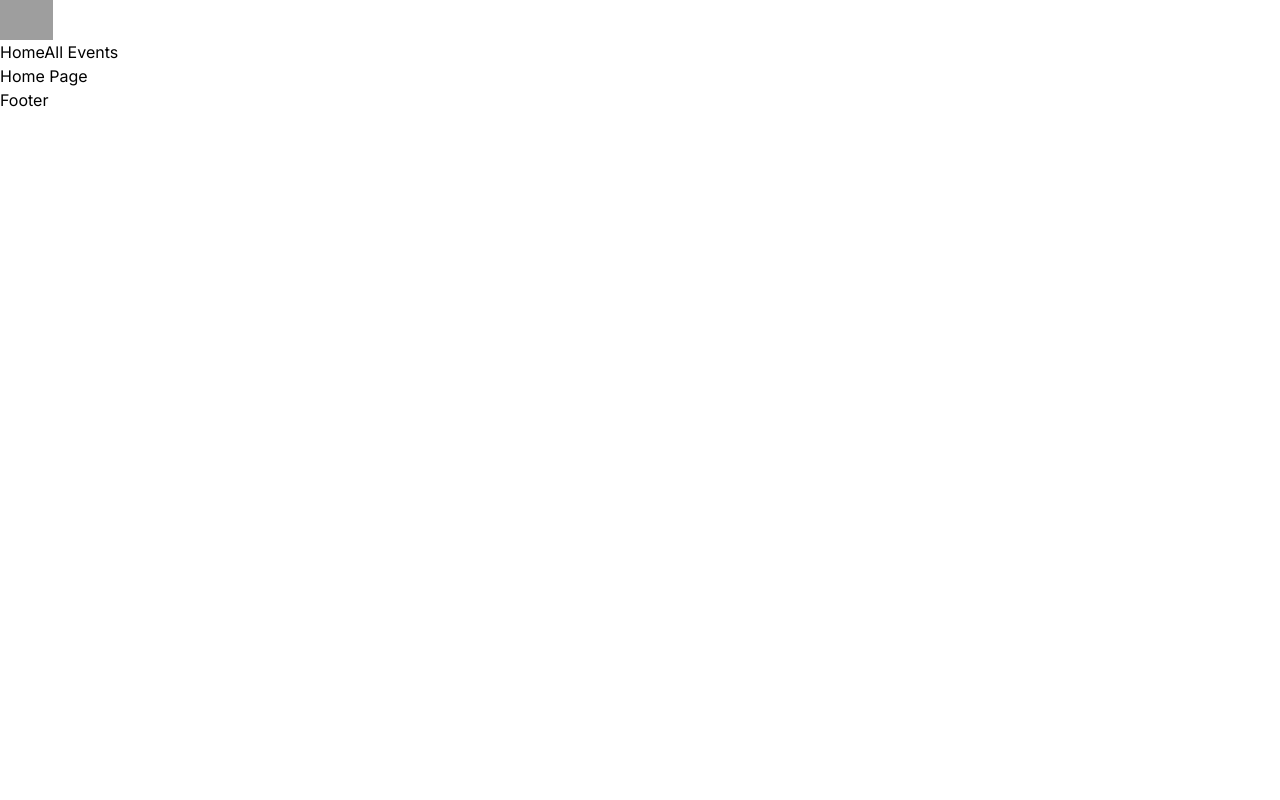
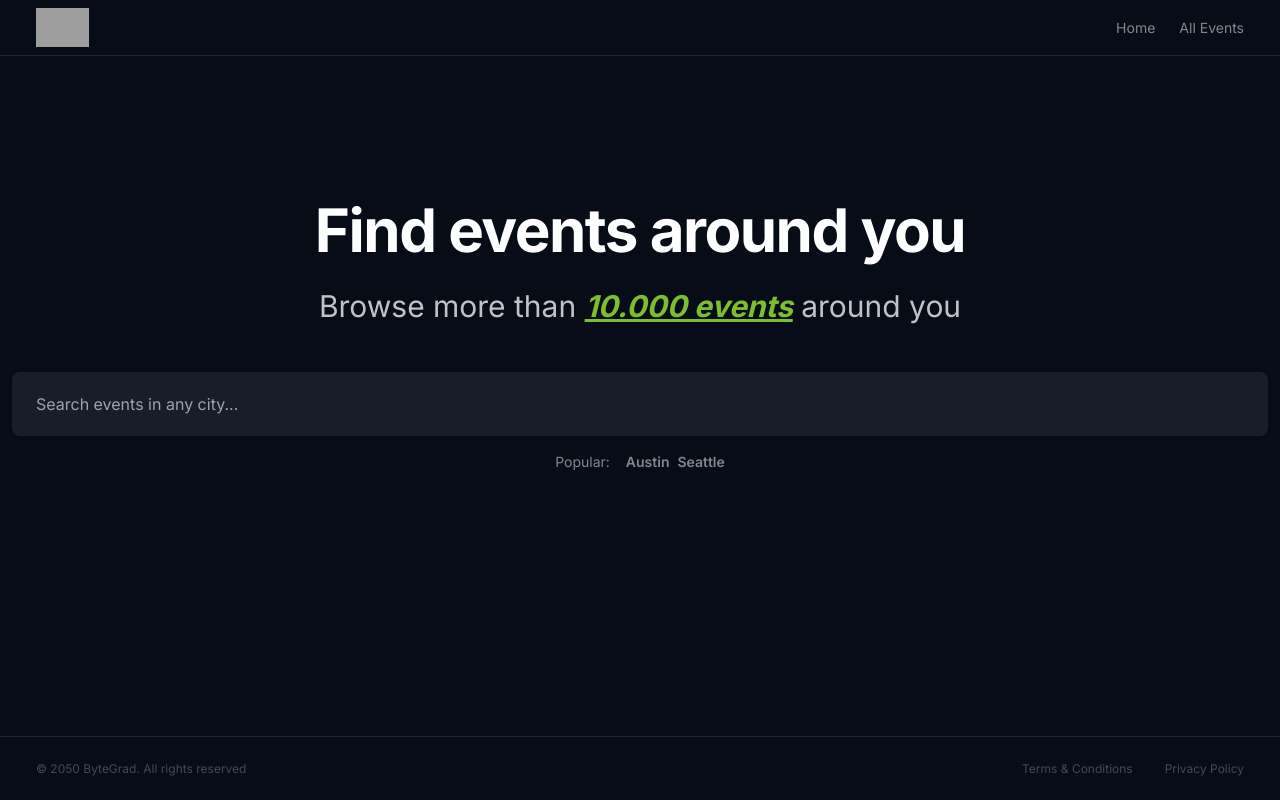
Before and after one commit to LenSys/next-js-evento, a Next.js app: page / in a window 1280 px wide. Built offline with nearby package versions, Linux system fonts and the light colour scheme; grey boxes are pictures that could not be loaded.

Commit message:
add styling for homepage

```diff
--- a/src/app/layout.tsx
+++ b/src/app/layout.tsx
@@ -3,6 +3,7 @@
 import "./globals.css";
 import Header from "@/components/header";
 import Footer from "@/components/footer";
+import Container from "@/components/container";
 
 const inter = Inter({ subsets: ["latin"] });
 
@@ -18,10 +19,12 @@
 }) {
   return (
     <html lang="en">
-      <body className={inter.className}>
-        <Header />
-        {children}
-        <Footer />
+      <body className={`${inter.className} bg-gray-950 text-white`}>
+        <Container>
+          <Header />
+          {children}
+          <Footer />
+        </Container>
       </body>
     </html>
   );
--- a/src/app/page.tsx
+++ b/src/app/page.tsx
@@ -1,3 +1,34 @@
+import Link from "next/link";
+
 export default function Home() {
-  return <main>Home Page</main>;
+  return (
+    <main className="flex flex-col items-center pt-36 px-3">
+      <h1 className="text-3xl lg:text-6xl font-bold tracking-tight">
+        Find events around you
+      </h1>
+      <p className="mb-12 mt-7 text-2xl lg:text-3xl opacity-75">
+        Browse more than{" "}
+        <span className="font-bold italic underline text-[#a4f839]">
+          10.000 events
+        </span>{" "}
+        around you
+      </p>
+
+      <form className="w-full sm:[w-580px]">
+        <input
+          className="w-full h-16 rounded-lg bg-white/[7%] px-6 outline-none ring-[#a4f839]/50 focus:ring-2 focus:bg-white/10 transition"
+          placeholder="Search events in any city..."
+          spellCheck={false}
+        />
+      </form>
+
+      <section className="mt-4 flex gap-x-4 text-sm text-white/50">
+        <p>Popular:</p>
+        <div className="space-x-2 font-semibold">
+          <Link href="/events/austin">Austin</Link>
+          <Link href="/events/seattle">Seattle</Link>
+        </div>
+      </section>
+    </main>
+  );
 }
--- /dev/null
+++ b/src/components/container.tsx
@@ -0,0 +1,11 @@
+type ContainerProps = {
+  children: React.ReactNode;
+};
+
+export default function Container({ children }: ContainerProps) {
+  return (
+    <div className="flex flex-col max-w-7xl min-h-screen mx-auto bg-white/[2%]">
+      {children}
+    </div>
+  );
+}
--- a/src/components/footer.tsx
+++ b/src/components/footer.tsx
@@ -1,3 +1,30 @@
+import Link from "next/link";
+
+const routes = [
+  {
+    path: "/terms-conditions",
+    name: "Terms & Conditions",
+  },
+  {
+    path: "/privacy-policy",
+    name: "Privacy Policy",
+  },
+];
+
 export default function Footer() {
-  return <footer>Footer</footer>;
+  return (
+    <footer className="mt-auto flex items-center justify-between h-16 border-t border-white/10 px-3 sm:px-9 text-xs text-white/25">
+      <small className="text-xs">
+        &copy; 2050 ByteGrad. All rights reserved
+      </small>
+
+      <ul className="flex gap-x-3 sm:gap-x-8">
+        {routes.map((route) => (
+          <li key={route.path}>
+            <Link href={route.path}>{route.name}</Link>
+          </li>
+        ))}
+      </ul>
+    </footer>
+  );
 }
--- a/src/components/header.tsx
+++ b/src/components/header.tsx
@@ -1,12 +1,33 @@
 import Link from "next/link";
 import Logo from "./logo";
 
+const routes = [
+  {
+    name: "Home",
+    path: "/",
+  },
+  {
+    name: "All Events",
+    path: "/events/all",
+  },
+];
+
 export default function Header() {
   return (
-    <header>
+    <header className="flex items-center justify-between border-b border-white/10 h-14 px-3 sm:px-9">
       <Logo />
-      <Link href="/">Home</Link>
-      <Link href="/events/all">All Events</Link>
+      <nav>
+        <ul className="flex gap-x-6 text-sm">
+          {routes.map((route) => (
+            <li
+              key={route.path}
+              className="text-white/50 hover:text-white transition"
+            >
+              <Link href={route.path}>{route.name}</Link>
+            </li>
+          ))}
+        </ul>
+      </nav>
     </header>
   );
 }
```
